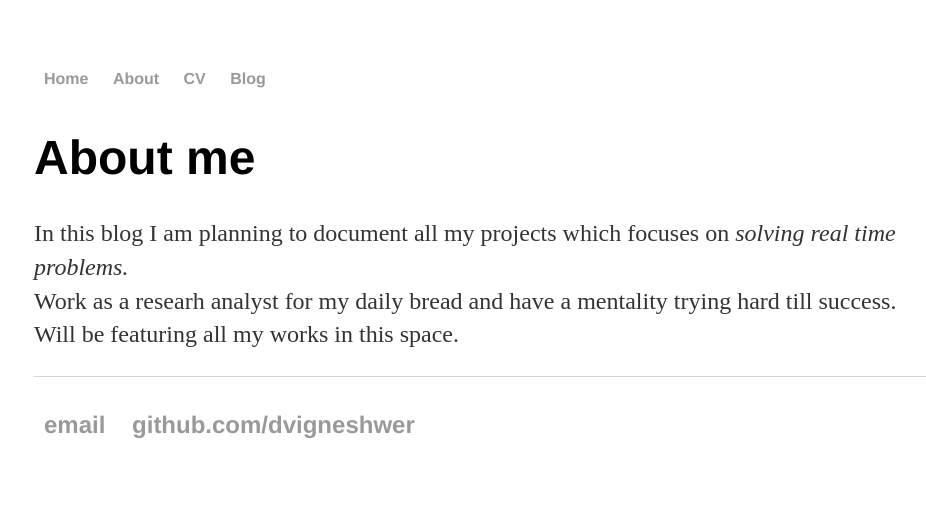
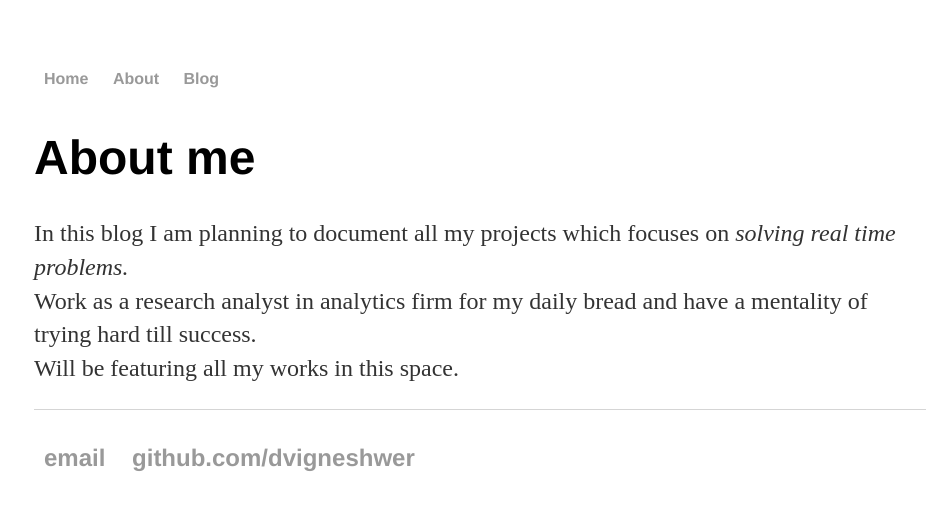
Before and after one commit to DineshMv/dvigneshwer.github.io, a Jekyll site: the page built from about/index.html, in a window 1280 px wide. Shown: the top 510 px of the page, without its empty margins (158-1084 px from the left). Built offline with Jekyll 4.4.1, drawn with Linux system fonts in a browser that asks for light colours.

```diff
--- a/_config.yml
+++ b/_config.yml
@@ -1,2 +1,3 @@
 name: Vigneshwer Dhinakaran, IOT guy
 markdown: kramdown
+permalink: /blog/:year/:month/:day/:title
--- a/_layouts/default.html
+++ b/_layouts/default.html
@@ -10,7 +10,7 @@
 	    		<ul>
 	        		<li><a href="/">Home</a></li>
 		        	<li><a href="/about">About</a></li>
-	        		<li><a href="/cv">CV</a></li>
+<!--	        		<li><a href="/cv">CV</a></li>-->
 	        		<li><a href="/blog">Blog</a></li>
 	    		</ul>
 			</nav>
--- a/_layouts/post.html
+++ b/_layouts/post.html
@@ -7,4 +7,3 @@ layout: default
 <div class="post">
   {{ content }}
 </div>
-12
--- a/about/index.html
+++ b/about/index.html
@@ -6,7 +6,7 @@ title: About Me
 	<h1>About me</h1>
     <p>In this blog I am planning to document all my projects which focuses on<em> solving real time problems.</em>
     <br>
-    Work as a researh analyst for my daily bread and have a mentality trying hard till success.
+    Work as a research analyst in analytics firm for my daily bread and have a mentality of trying hard till success.
     <br>
     Will be featuring all my works in this space.
     </a></p>
```
Also changed, not shown: _posts/2016-05-07-Vigneshwer-launched.md (+1 -1 lines).
